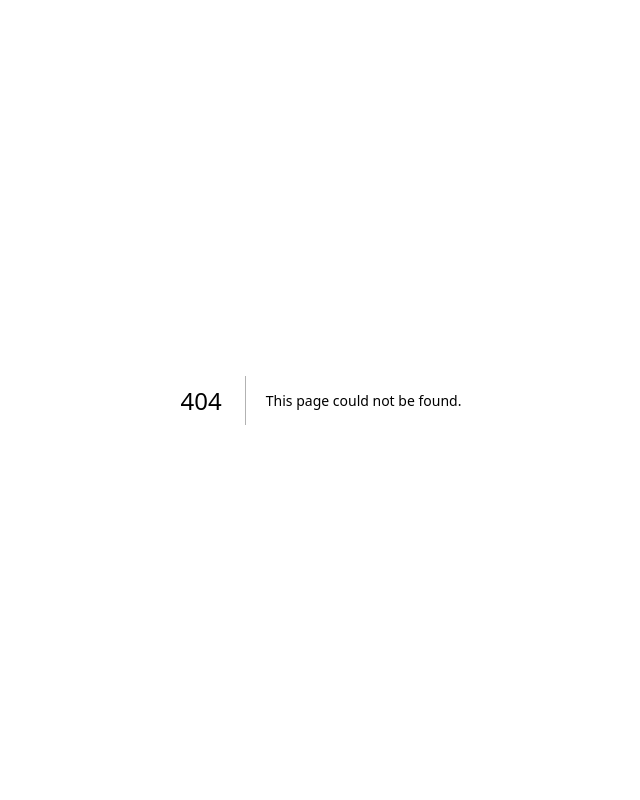
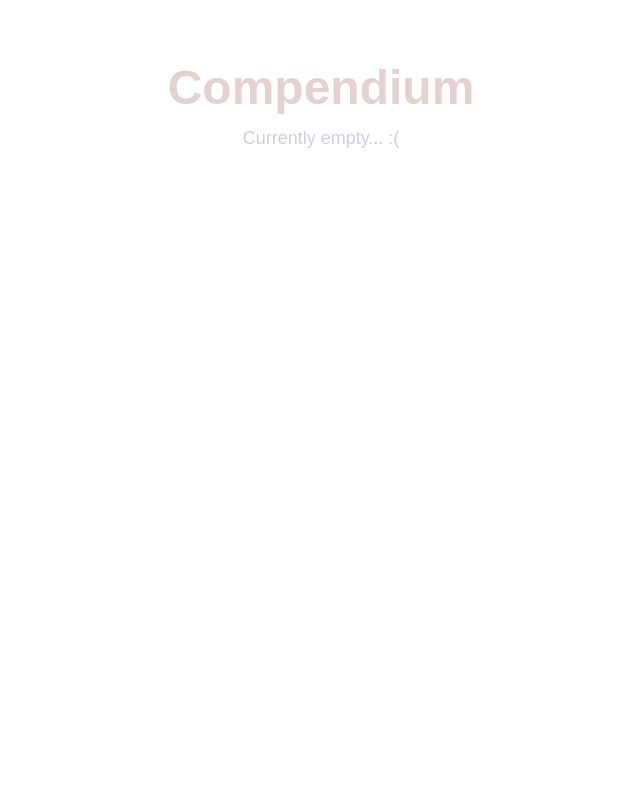
Before and after one commit to MaxineCodes/personal-website, a Next.js app: page /compendium in a window 1280 px wide. Before the commit this address had no page. Shown: the top 800 px of the page, without its empty margins (319-959 px from the left). Built offline with nearby package versions, Linux system fonts and the light colour scheme.

Commit message:
compendium page that is empty

```diff
--- /dev/null
+++ b/app/compendium/page.tsx
@@ -0,0 +1,21 @@
+import Link from "next/link";
+import Image from "next/image";
+
+export default function Home()
+{
+    return(
+        <div className="min-h-screen bg-cover bg-fixed bg-no-repeat" >
+            <div className="mx-auto max-w-5xl px-4 py-16 sm:px-6">
+                {/* ===== Page Title ===== */}
+                <div className="mb-12 text-center">
+                    <h1 className="text-4xl font-bold text-[#E3D2D0] sm:text-5xl">
+                        Compendium
+                    </h1>
+                    <p className="mt-3 text-lg text-[#CCCFE3]">
+                        Currently empty...  :(
+                    </p>
+                </div>
+            </div>
+        </div>
+    );
+}
```
